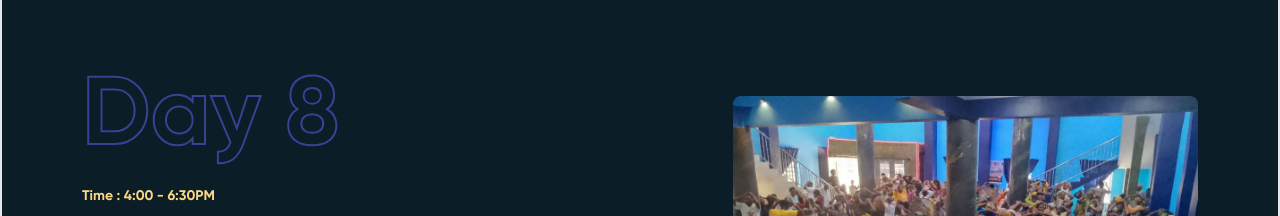
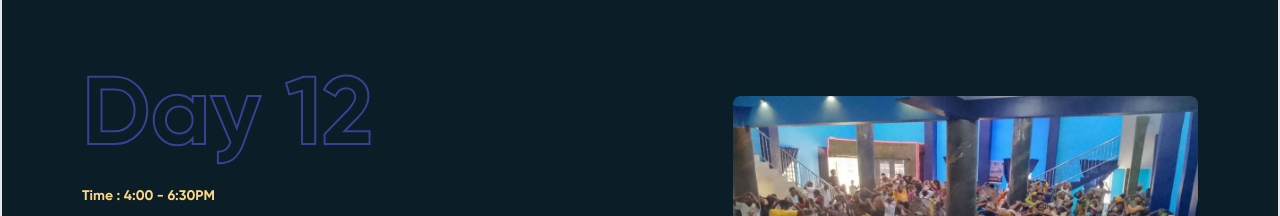
Before and after one commit to phoenix-da-phenom/church-app, a React (Create React App) app: page / in a window 1280 px wide. Shown: the part 543-759 px from the top of the page. Built offline with nearby package versions, Linux system fonts and the light colour scheme; no server answers.

Commit message:
Change favicon and page update

```diff
--- a/src/Components/HeroFeature1.jsx
+++ b/src/Components/HeroFeature1.jsx
@@ -23,7 +23,7 @@ export default function HeroFeature1() {
         </div>
       <div data-aos="fade-left" className="container flex flex-col lg:flex-row justify-between items-center">
         <div className="flex flex-col gap-5 lg:w-[50%]">
-          <h1 className=" text-outline font-bold text-blue-500 text-nowrap text-[50px] lg:text-8xl" >Day 8</h1>
+          <h1 className=" text-outline font-bold text-blue-500 text-nowrap text-[50px] lg:text-8xl" >Day 12</h1>
          <h1 className="text-accent-main text-sm font-bold">Time : 4:00 - 6:30PM</h1>
           <h1 id="topicOfTheDay" className="font-bold text-xl">How to get quick access to God's presence?</h1>
           <p className="text-justify">
```
Also changed, not shown: 2 other files (tests, documents, lock files or other folders).
